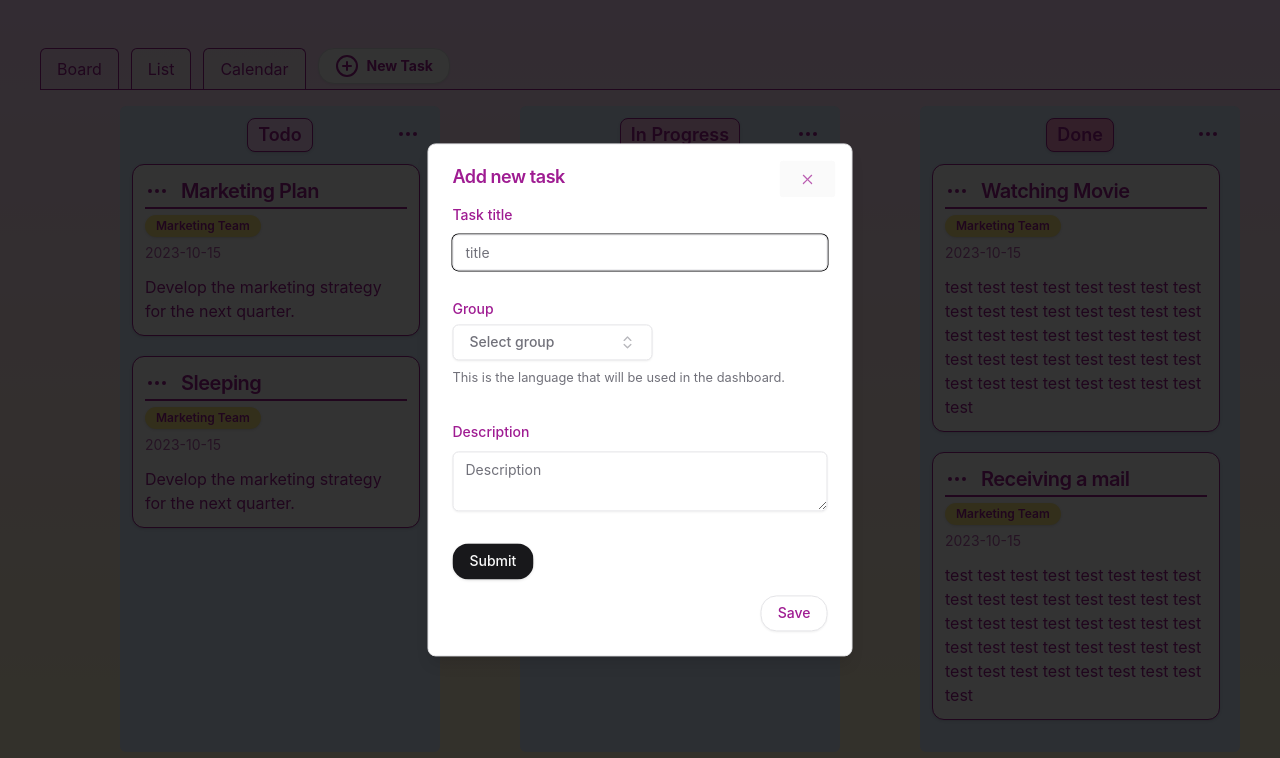
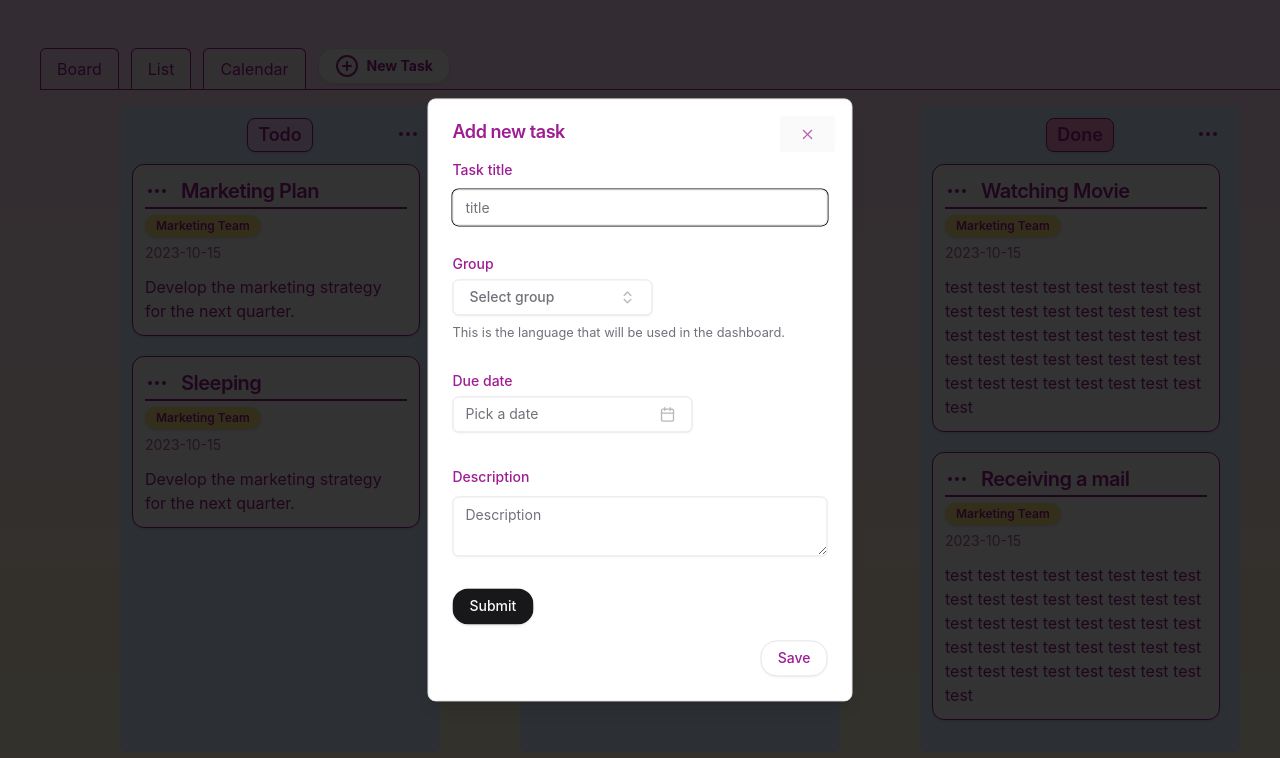
Before and after one commit to KaiKoide/task-space, a React (Vite) app in the folder client/: page / in a window 1280 px wide. Both pictures are taken after a click on the button "New Task". Shown: the top 758 px of the page. Built offline with nearby package versions, Linux system fonts and the light colour scheme.

Commit message:
feat: add due date to task form

```diff
--- a/client/src/components/ui/dialog.tsx
+++ b/client/src/components/ui/dialog.tsx
@@ -1,17 +1,17 @@
-"use client"
+"use client";
 
-import * as React from "react"
-import * as DialogPrimitive from "@radix-ui/react-dialog"
-import { cn } from "@/lib/utils"
-import { Cross2Icon } from "@radix-ui/react-icons"
+import * as React from "react";
+import * as DialogPrimitive from "@radix-ui/react-dialog";
+import { cn } from "@/lib/utils";
+import { Cross2Icon } from "@radix-ui/react-icons";
 
-const Dialog = DialogPrimitive.Root
+const Dialog = DialogPrimitive.Root;
 
-const DialogTrigger = DialogPrimitive.Trigger
+const DialogTrigger = DialogPrimitive.Trigger;
 
-const DialogPortal = DialogPrimitive.Portal
+const DialogPortal = DialogPrimitive.Portal;
 
-const DialogClose = DialogPrimitive.Close
+const DialogClose = DialogPrimitive.Close;
 
 const DialogOverlay = React.forwardRef<
 	React.ElementRef<typeof DialogPrimitive.Overlay>,
@@ -21,12 +21,12 @@ const DialogOverlay = React.forwardRef<
 		ref={ref}
 		className={cn(
 			"fixed inset-0 z-50 bg-black/80  data-[state=open]:animate-in data-[state=closed]:animate-out data-[state=closed]:fade-out-0 data-[state=open]:fade-in-0",
-      className
+			className,
 		)}
 		{...props}
 	/>
-))
-DialogOverlay.displayName = DialogPrimitive.Overlay.displayName
+));
+DialogOverlay.displayName = DialogPrimitive.Overlay.displayName;
 
 const DialogContent = React.forwardRef<
 	React.ElementRef<typeof DialogPrimitive.Content>,
@@ -38,19 +38,19 @@ const DialogContent = React.forwardRef<
 			ref={ref}
 			className={cn(
 				"fixed left-[50%] top-[50%] z-50 grid w-full max-w-lg translate-x-[-50%] translate-y-[-50%] gap-4 border bg-background p-6 shadow-lg duration-200 data-[state=open]:animate-in data-[state=closed]:animate-out data-[state=closed]:fade-out-0 data-[state=open]:fade-in-0 data-[state=closed]:zoom-out-95 data-[state=open]:zoom-in-95 data-[state=closed]:slide-out-to-left-1/2 data-[state=closed]:slide-out-to-top-[48%] data-[state=open]:slide-in-from-left-1/2 data-[state=open]:slide-in-from-top-[48%] sm:rounded-lg",
-        className
+				className,
 			)}
 			{...props}
 		>
 			{children}
-      <DialogPrimitive.Close className="absolute right-4 top-4 rounded-sm opacity-70 ring-offset-background transition-opacity hover:opacity-100 focus:outline-none focus:ring-2 focus:ring-ring focus:ring-offset-2 disabled:pointer-events-none data-[state=open]:bg-accent data-[state=open]:text-muted-foreground">
+			<DialogPrimitive.Close className="absolute right-4 top-4 rounded-sm opacity-70 ring-offset-background transition-opacity hover:opacity-100 focus:outline-none focus:ring-2 focus:ring-ring focus:ring-offset-2 disabled:pointer-events-none data-[state=open]:bg-accent data-[state=open]:text-muted-foreground hover:border-custom-default hover:border">
 				<Cross2Icon className="h-4 w-4" />
 				<span className="sr-only">Close</span>
 			</DialogPrimitive.Close>
 		</DialogPrimitive.Content>
 	</DialogPortal>
-))
-DialogContent.displayName = DialogPrimitive.Content.displayName
+));
+DialogContent.displayName = DialogPrimitive.Content.displayName;
 
 const DialogHeader = ({
 	className,
@@ -59,12 +59,12 @@ const DialogHeader = ({
 	<div
 		className={cn(
 			"flex flex-col space-y-1.5 text-center sm:text-left",
-      className
+			className,
 		)}
 		{...props}
 	/>
-)
-DialogHeader.displayName = "DialogHeader"
+);
+DialogHeader.displayName = "DialogHeader";
 
 const DialogFooter = ({
 	className,
@@ -73,12 +73,12 @@ const DialogFooter = ({
 	<div
 		className={cn(
 			"flex flex-col-reverse sm:flex-row sm:justify-end sm:space-x-2",
-      className
+			className,
 		)}
 		{...props}
 	/>
-)
-DialogFooter.displayName = "DialogFooter"
+);
+DialogFooter.displayName = "DialogFooter";
 
 const DialogTitle = React.forwardRef<
 	React.ElementRef<typeof DialogPrimitive.Title>,
@@ -88,12 +88,12 @@ const DialogTitle = React.forwardRef<
 		ref={ref}
 		className={cn(
 			"text-lg font-semibold leading-none tracking-tight",
-      className
+			className,
 		)}
 		{...props}
 	/>
-))
-DialogTitle.displayName = DialogPrimitive.Title.displayName
+));
+DialogTitle.displayName = DialogPrimitive.Title.displayName;
 
 const DialogDescription = React.forwardRef<
 	React.ElementRef<typeof DialogPrimitive.Description>,
@@ -104,8 +104,8 @@ const DialogDescription = React.forwardRef<
 		className={cn("text-sm text-muted-foreground", className)}
 		{...props}
 	/>
-))
-DialogDescription.displayName = DialogPrimitive.Description.displayName
+));
+DialogDescription.displayName = DialogPrimitive.Description.displayName;
 
 export {
 	Dialog,
@@ -118,4 +118,4 @@ export {
 	DialogFooter,
 	DialogTitle,
 	DialogDescription,
-}
+};
--- a/client/src/components/ui/taskForm.tsx
+++ b/client/src/components/ui/taskForm.tsx
@@ -1,9 +1,11 @@
 import { zodResolver } from "@hookform/resolvers/zod";
-import { Check, ChevronsUpDown } from "lucide-react";
+import { format } from "date-fns";
+import { Check, ChevronsUpDown, CalendarIcon } from "lucide-react";
 import { useForm } from "react-hook-form";
 import { z } from "zod";
 
 import { Button } from "@/components/ui/button";
+import { Calendar } from "@/components/ui/calendar";
 import {
 	Command,
 	CommandEmpty,
@@ -36,9 +38,12 @@ const formSchema = z.object({
 	title: z.string().min(2, {
 		message: "Username must be at least 2 characters.",
 	}),
-	desc: z.string(),
+	description: z.string(),
 	group: z.string({
 		required_error: "Please select a group.",
+	}),
+	dueDate: z.date({
+		required_error: "A due date is required.",
 	}),
 });
 
@@ -47,7 +52,7 @@ function TaskForm() {
 		resolver: zodResolver(formSchema),
 		defaultValues: {
 			title: "",
-			desc: "",
+			description: "",
 		},
 	});
 
@@ -136,7 +141,49 @@ function TaskForm() {
 				/>
 				<FormField
 					control={form.control}
-					name="desc"
+					name="dueDate"
+					render={({ field }) => (
+						<FormItem className="flex flex-col">
+							<FormLabel>Due date</FormLabel>
+							<Popover>
+								<PopoverTrigger asChild>
+									<FormControl>
+										<Button
+											variant={"outline"}
+											className={cn(
+												"w-[240px] pl-3 text-left font-normal rounded-md",
+												!field.value && "text-muted-foreground",
+											)}
+										>
+											{field.value ? (
+												format(field.value, "PPP")
+											) : (
+												<span>Pick a date</span>
+											)}
+											<CalendarIcon className="ml-auto h-4 w-4 opacity-50" />
+										</Button>
+									</FormControl>
+								</PopoverTrigger>
+								<PopoverContent
+									className="w-auto p-0 z-50 pointer-events-auto"
+									align="start"
+								>
+									<Calendar
+										mode="single"
+										selected={field.value}
+										onSelect={field.onChange}
+										disabled={(date) => date < new Date()}
+										initialFocus
+									/>
+								</PopoverContent>
+							</Popover>
+							<FormMessage />
+						</FormItem>
+					)}
+				/>
+				<FormField
+					control={form.control}
+					name="description"
 					render={({ field }) => (
 						<FormItem>
 							<FormLabel>Description</FormLabel>
```
Lines whose indentation alone changed are shown as unchanged.
